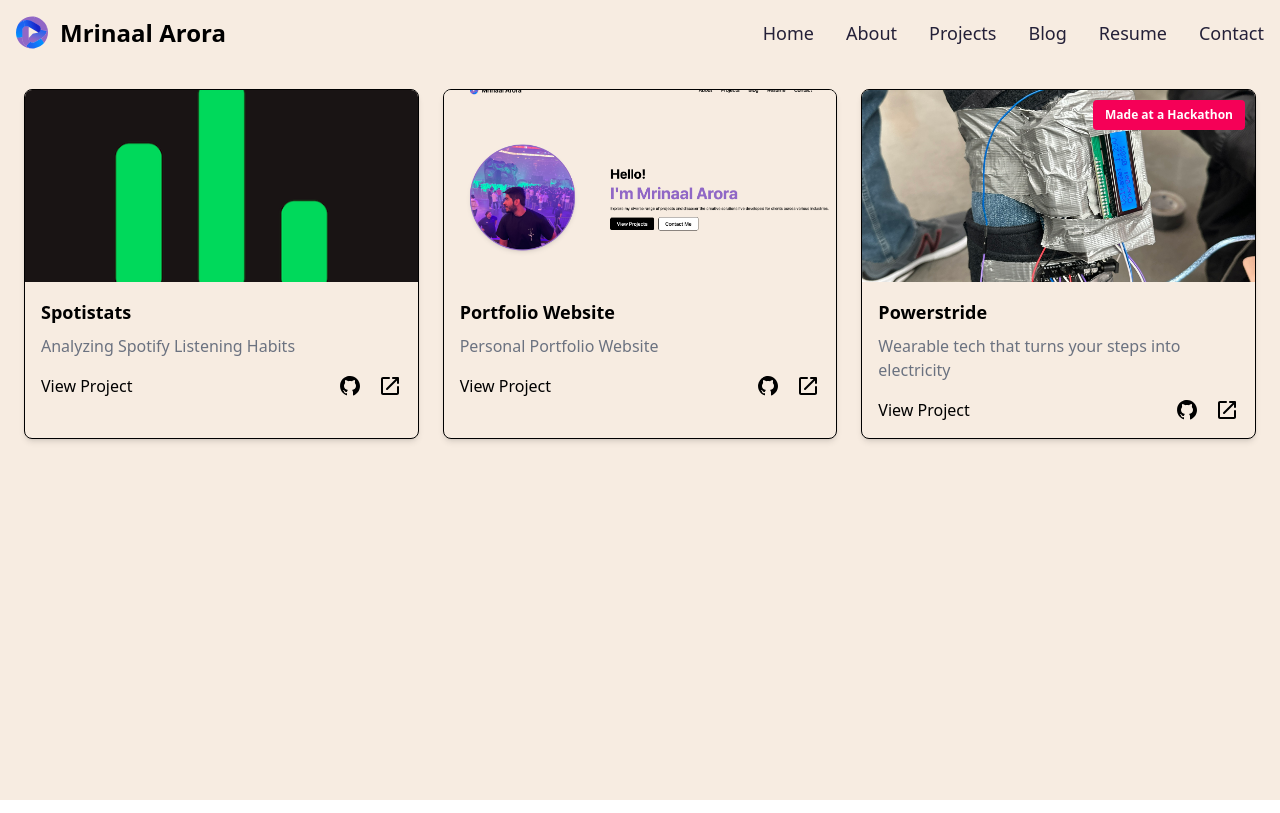
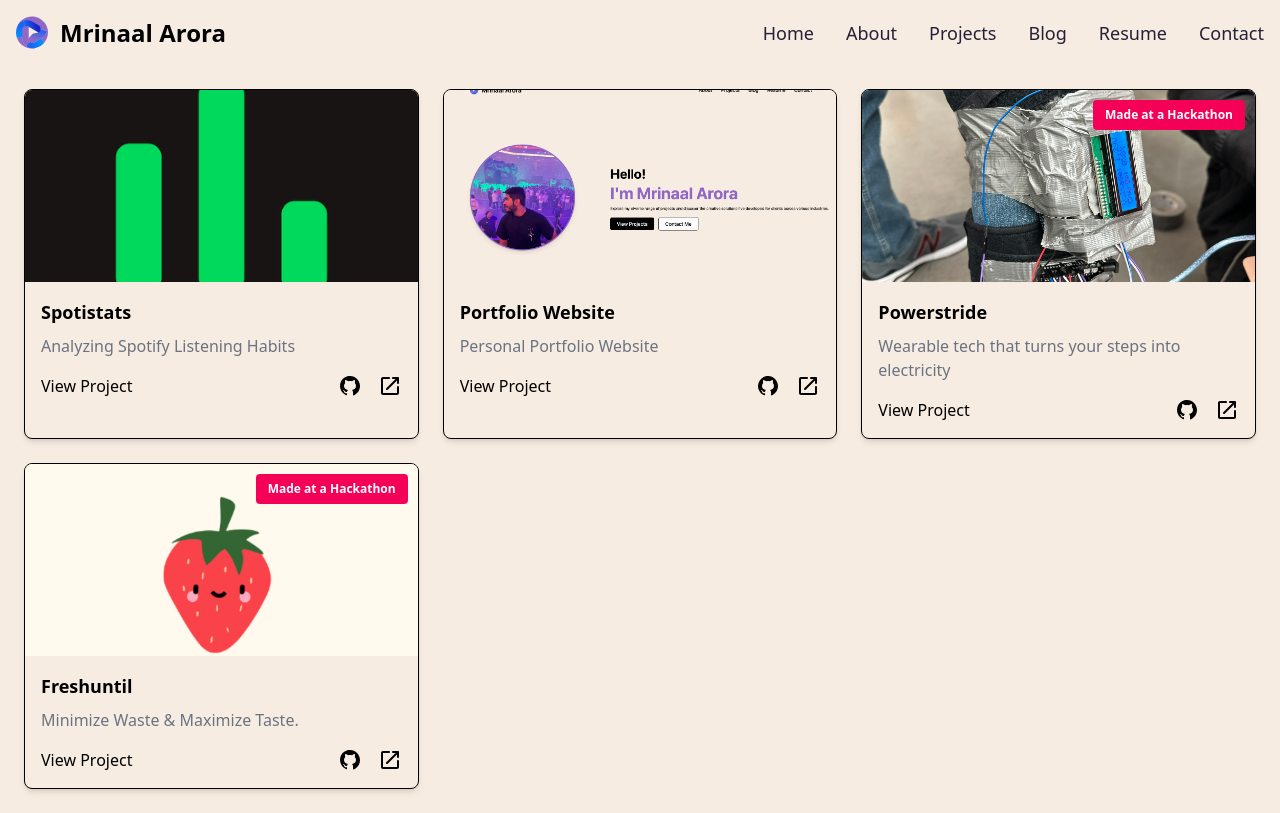
Before and after one commit to aroramrinaal/my-portfolio, a Next.js app: page /projects in a window 1280 px wide. Built offline with nearby package versions, Linux system fonts and the light colour scheme.

Commit message:
refactor: Add Freshuntil project card to Projects page

```diff
--- a/src/pages/projects.tsx
+++ b/src/pages/projects.tsx
@@ -35,6 +35,15 @@ const Projects: React.FC = () => {
             externalLinkUrl='https://devpost.com/software/powerstride'
             isHackathonProject={true}
           />
+          <ProjectCard
+            title="Freshuntil"
+            description="Minimize Waste & Maximize Taste."
+            imageUrl="/images/project4.jpeg"
+            projectUrl='https://devpost.com/software/freshuntil-4ol2qy'
+            githubUrl='https://github.com/mekhiHart/LAHacks-2024/'
+            externalLinkUrl='https://devpost.com/software/freshuntil-4ol2qy'
+            isHackathonProject={true}
+          />
         </section>
       </main>
     </div>
```
Also changed, not shown: public/images/project4.jpeg (added).
